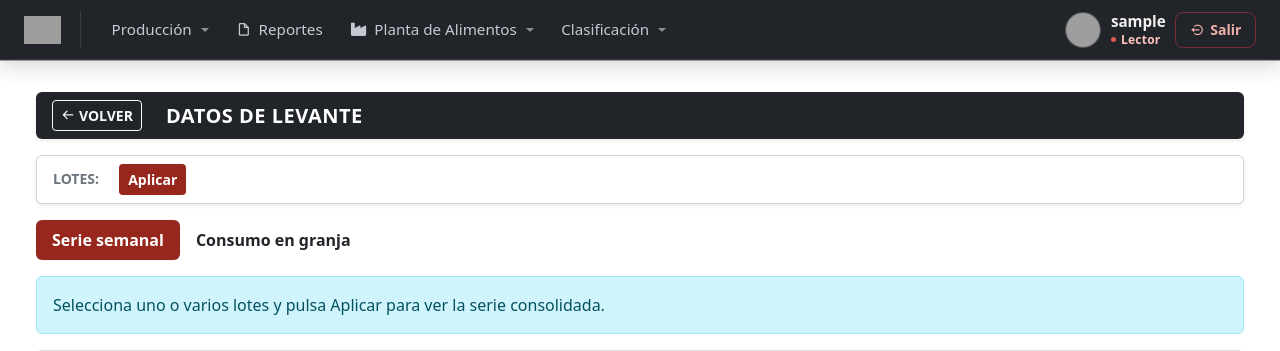
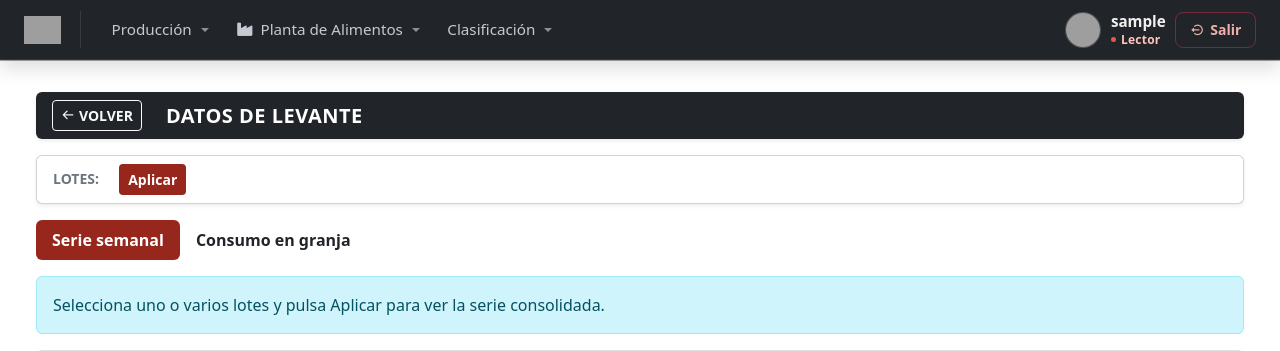
Before and after one commit to sistemas443/Proyecto_Union, a Flask app: page /consolidados/datos-levante in a window 1280 px wide. Shown: the top 351 px of the page. Run offline with Flask 3, Linux system fonts and the light colour scheme; the visitor is signed in with stand-in values (Sample User, id 1); data that the repository does not hold is empty; some libraries are stand-ins or nearby versions; grey boxes are pictures that could not be loaded.

Commit message:
UI: quitar pestaña Reportes del nav que enlazaba a inicio (sin uso)

```diff
--- a/templates/generales/nav.html
+++ b/templates/generales/nav.html
@@ -51,12 +51,6 @@
                 </a>
               </li>
             </ul>
-          </li>
-
-          <li class="nav-item">
-            <a class="nav-link{{ ' is-current' if ep == 'main.index' }}" href="{{ url_for('main.index') }}">
-              <i class='bx bx-file-blank'></i> Reportes
-            </a>
           </li>
 
           <!-- PLANTA DE ALIMENTOS -->
@@ -130,12 +124,6 @@
                 </a>
               </li>
             </ul>
-          </li>
-
-          <li class="nav-item">
-            <a class="nav-link{{ ' is-current' if ep == 'main.index' }}" href="{{ url_for('main.index') }}">
-              <i class='bx bx-file-blank'></i> Reportes
-            </a>
           </li>
 
           <!-- PLANTA DE ALIMENTOS -->
```
